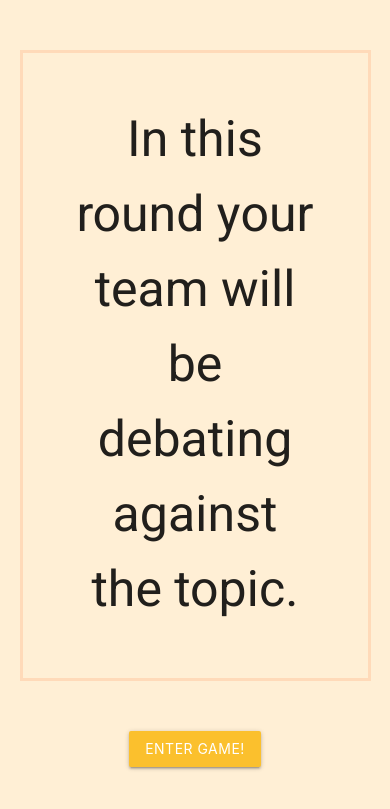
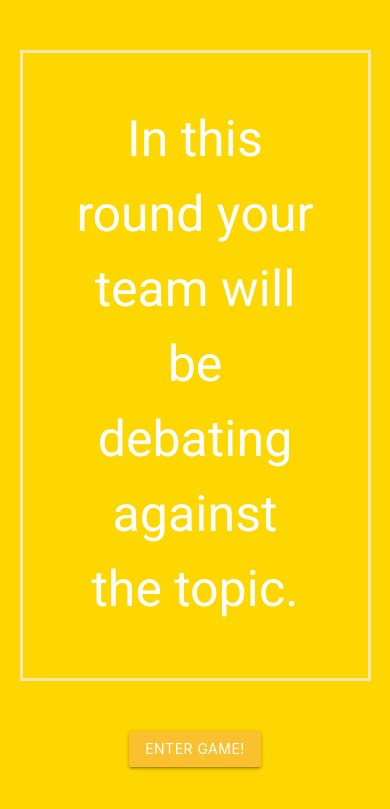
Before and after one commit to wiki211/Debater, a Python web app: template templates/mobile2.html in a window 390 px wide. Shown: the top 809 px of the page. Run offline with Jinja, Linux system fonts and the light colour scheme; the template is opened without the code that fills it, so the values that code supplies are empty.

Commit message:
Fixed Mobile
Black words to white words.

```diff
--- a/templates/CSS/mobile.css
+++ b/templates/CSS/mobile.css
@@ -6,6 +6,7 @@
   font-size: 50px;
   border-style:solid; border-color:crimson; padding: 1em;
   text-align: center;
+  color: white
 }
 #btn2{
     text-align: center;
--- a/templates/CSS/mobile2.css
+++ b/templates/CSS/mobile2.css
@@ -1,11 +1,12 @@
 #backgroud2{
-  background-color: papayawhip
+  background-color: gold
 }
 #Sentence2{
   font-family: 'Heebo', sans-serif;
   font-size: 50px;
-  border-style:solid; border-color:peachpuff; padding: 1em;
+  border-style:solid; border-color:moccasin; padding: 1em;
   text-align: center;
+  color: white
 }
 #btn1{
     text-align: center;
--- a/templates/CSS/mobile3.css
+++ b/templates/CSS/mobile3.css
@@ -6,6 +6,7 @@
   font-size: 50px;
   border-style:solid; border-color:darkcyan; padding: 1em;
   text-align: center;
+  color: white
 }
 #btn3{
     text-align: center;
--- a/templates/mobile2.html
+++ b/templates/mobile2.html
@@ -35,7 +35,7 @@
 <!-- <div id='instruction'>
   Choose your team:
 </div> -->
-<div class=" hoverable">
+<div class="hoverable">
 <p id='Sentence2'>In this round your team will be debating against the topic.</p>
 </div>
 
```
